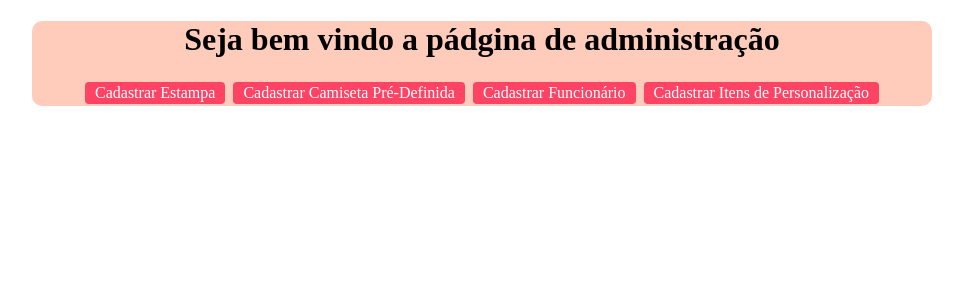
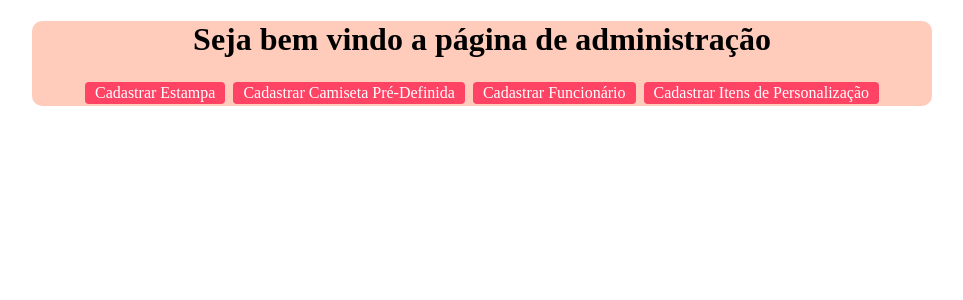
Before and after one commit to Pebarrocha/projetoSitePersonalizarCamiseta, a PHP site: page /admVIEW.php in a window 1280 px wide. Shown: the top 300 px of the page, without its empty margins (158-1121 px from the left). Run offline with PHP 8.4, Linux system fonts and the light colour scheme.

Commit message:
Update admVIEW.php

```diff
--- a/view/admVIEW.php
+++ b/view/admVIEW.php
@@ -8,7 +8,7 @@
 	<head>
 
 	<body>
-		<h1> Seja bem vindo a pádgina de administração </h1>
+		<h1> Seja bem vindo a página de administração </h1>
 
 		<a href="#">Cadastrar Estampa</a>
 		<a href="#">Cadastrar Camiseta Pré-Definida</a>
```
